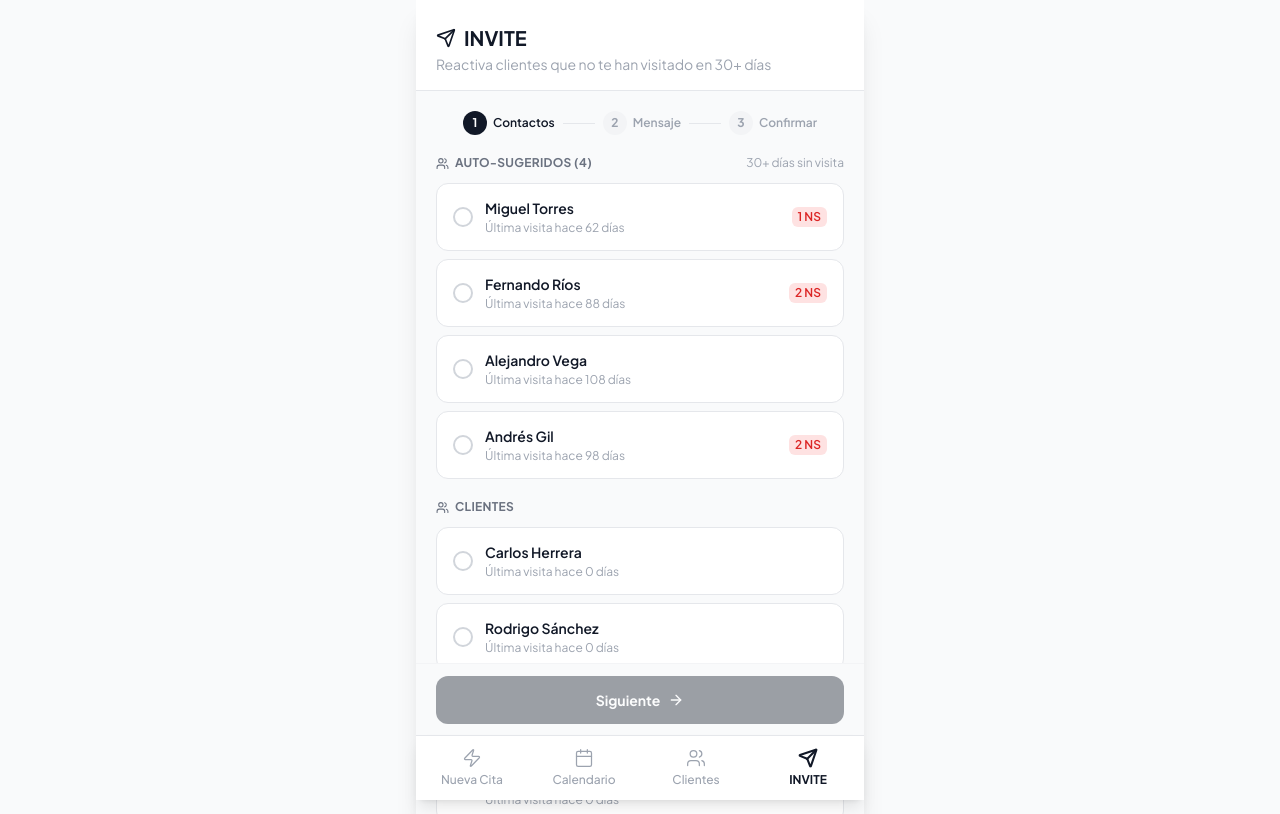
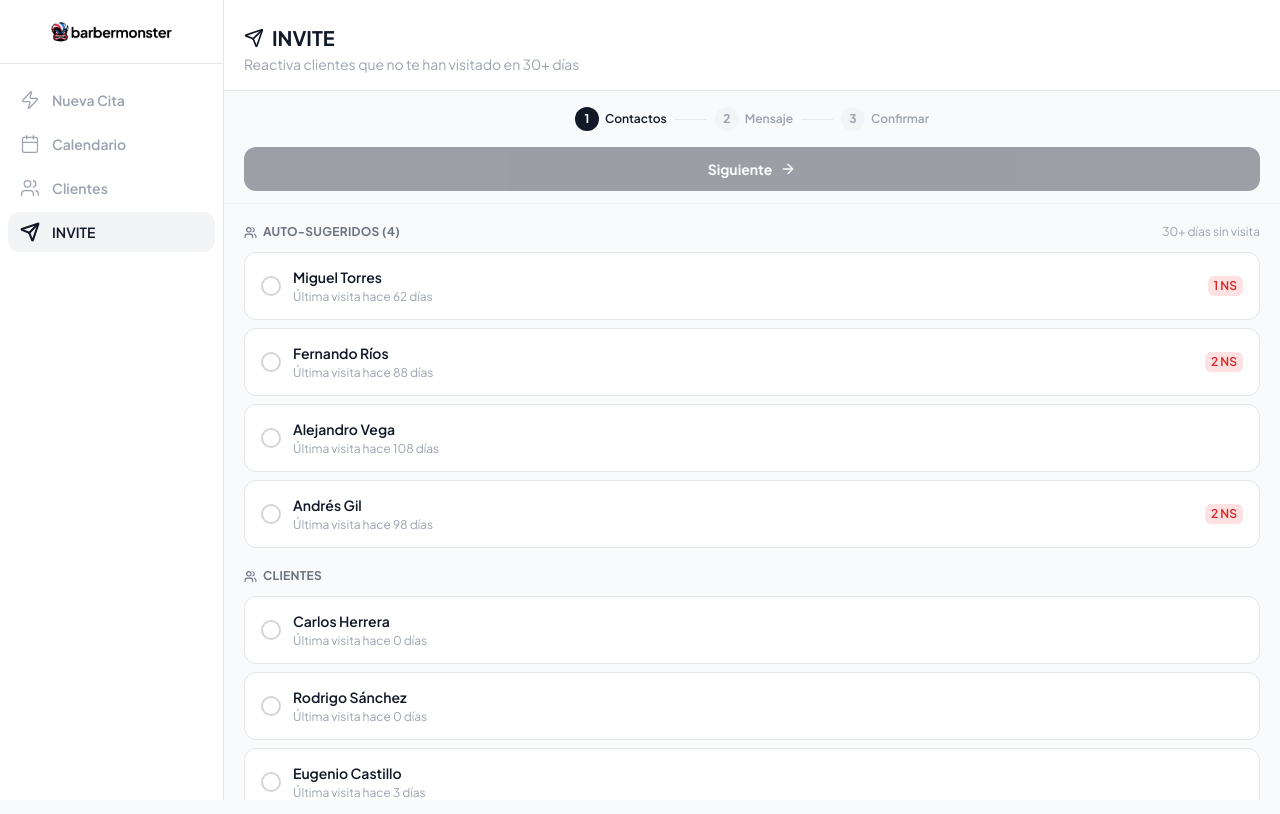
Before and after one commit to eugeniocez/bm-lite-prototype, a React (Vite) app: page /invite in a window 1280 px wide. Shown: the top 814 px of the page. Built offline with nearby package versions, Linux system fonts and the light colour scheme.

Commit message:
feat: layout responsive desktop/tablet con sidebar, scroll contenido por pantalla

```diff
--- a/src/App.jsx
+++ b/src/App.jsx
@@ -1,5 +1,6 @@
 import { Routes, Route, Navigate, useLocation } from 'react-router-dom'
 import BottomNav from './components/shared/BottomNav'
+import Sidebar from './components/shared/Sidebar'
 import QuickBook from './pages/QuickBook'
 import Calendario from './pages/Calendario'
 import Clientes from './pages/Clientes'
@@ -16,34 +17,54 @@ function AppContent() {
   if (location.pathname === '/' && vistaPreviamente) {
     return <Navigate to="/quickbook" replace />
   }
-
   if (location.pathname === '/bienvenida' && vistaPreviamente) {
     return <Navigate to="/quickbook" replace />
   }
 
+  // Pantallas de auth — sin nav, centradas
+  if (sinNav) {
     return (
-    <div className="w-full max-w-md mx-auto min-h-screen bg-gray-50 dark:bg-gray-900 flex flex-col relative shadow-xl">
-      <main className={`flex-1 overflow-y-auto bg-gray-50 dark:bg-gray-950 ${sinNav ? '' : 'pb-20'}`}>
+      <div className="min-h-screen bg-gray-50 dark:bg-gray-900">
         <Routes>
           <Route path="/" element={<Navigate to="/bienvenida" replace />} />
           <Route path="/registro" element={<Registro />} />
           <Route path="/login" element={<Login />} />
           <Route path="/bienvenida" element={<Bienvenida />} />
+        </Routes>
+      </div>
+    )
+  }
+
+  // App principal — con nav
+  return (
+    <div className="h-screen overflow-hidden bg-gray-50 dark:bg-gray-950 flex">
+
+      {/* Sidebar — tablet y desktop */}
+      <Sidebar />
+
+      {/* Contenido principal */}
+      <div className="flex-1 flex flex-col h-full overflow-hidden">
+
+        {/* En móvil: columna centrada max-w-md. En md+: full width */}
+        <div className="flex-1 flex flex-col h-full w-full max-w-md mx-auto md:max-w-none md:mx-0 relative overflow-hidden">
+          <main className="flex-1 overflow-hidden bg-gray-50 dark:bg-gray-950 flex flex-col">
+            <Routes>
+              <Route path="/" element={<Navigate to="/quickbook" replace />} />
               <Route path="/quickbook" element={<QuickBook />} />
               <Route path="/calendario" element={<Calendario />} />
               <Route path="/clientes" element={<Clientes />} />
               <Route path="/invite" element={<Invite />} />
             </Routes>
           </main>
-      {!sinNav && <BottomNav />}
+
+          {/* BottomNav — solo móvil */}
+          <BottomNav />
+        </div>
+      </div>
     </div>
   )
 }
 
 export default function App() {
-  return (
-    <div className="min-h-screen bg-gray-50 dark:bg-gray-900 flex flex-col">
-      <AppContent />
-    </div>
-  )
+  return <AppContent />
 }
--- a/src/components/shared/BottomNav.jsx
+++ b/src/components/shared/BottomNav.jsx
@@ -11,7 +11,7 @@ const NAV_ITEMS = [
 export default function BottomNav() {
   const { pathname } = useLocation()
   return (
-    <nav className="fixed bottom-0 left-1/2 -translate-x-1/2 w-full max-w-md bg-white dark:bg-gray-900 border-t border-gray-200 dark:border-gray-800 flex z-40 shadow-lg">
+    <nav className="md:hidden fixed bottom-0 left-1/2 -translate-x-1/2 w-full max-w-md bg-white dark:bg-gray-900 border-t border-gray-200 dark:border-gray-800 flex z-40 shadow-lg">
       {NAV_ITEMS.map(({ to, label, Icon }) => {
         const active = pathname.startsWith(to)
         return (
--- /dev/null
+++ b/src/components/shared/Sidebar.jsx
@@ -0,0 +1,48 @@
+import { Link, useLocation } from 'react-router-dom'
+import { Zap, Calendar, Users, Send } from 'lucide-react'
+
+const NAV_ITEMS = [
+  { to: '/quickbook', label: 'Nueva Cita', Icon: Zap },
+  { to: '/calendario', label: 'Calendario', Icon: Calendar },
+  { to: '/clientes', label: 'Clientes', Icon: Users },
+  { to: '/invite', label: 'INVITE', Icon: Send },
+]
+
+export default function Sidebar() {
+  const { pathname } = useLocation()
+
+  return (
+    <aside className="hidden md:flex flex-col bg-white dark:bg-gray-900 border-r border-gray-200 dark:border-gray-800 shrink-0 w-16 lg:w-56 transition-all duration-200">
+
+      {/* Logo */}
+      <div className="flex items-center justify-center h-16 border-b border-gray-200 dark:border-gray-800 shrink-0">
+        <img src="/logo.webp" alt="BarberMonster" className="h-7 dark:hidden" />
+        <img src="/logo-white.webp" alt="BarberMonster" className="h-7 hidden dark:block" />
+      </div>
+
+      {/* Nav items */}
+      <nav className="flex-1 py-4 flex flex-col gap-1 px-2">
+        {NAV_ITEMS.map(({ to, label, Icon }) => {
+          const active = pathname.startsWith(to)
+          return (
+            <Link
+              key={to}
+              to={to}
+              className={`flex items-center gap-3 px-3 py-2.5 rounded-xl transition-colors ${
+                active
+                  ? 'bg-gray-100 dark:bg-gray-800 text-gray-900 dark:text-white'
+                  : 'text-gray-400 dark:text-gray-600 hover:bg-gray-50 dark:hover:bg-gray-800 hover:text-gray-900 dark:hover:text-white'
+              }`}
+            >
+              <Icon size={20} strokeWidth={active ? 2.5 : 1.5} className="shrink-0" />
+              {/* Label — solo visible en lg */}
+              <span className={`hidden lg:block text-sm font-semibold whitespace-nowrap ${active ? 'text-gray-900 dark:text-white' : ''}`}>
+                {label}
+              </span>
+            </Link>
+          )
+        })}
+      </nav>
+    </aside>
+  )
+}
--- a/src/pages/Invite.jsx
+++ b/src/pages/Invite.jsx
@@ -16,7 +16,7 @@ const PASOS = ['Contactos', 'Mensaje', 'Confirmar']
 
 function StepIndicator({ paso }) {
   return (
-    <div className="flex items-center justify-center mb-5">
+    <div className="flex items-center justify-center mb-4">
       {PASOS.map((label, i) => {
         const num = i + 1
         const activo = num === paso
@@ -104,24 +104,18 @@ export default function Invite() {
   if (enviado) {
     return (
       <>
-        <div className="flex flex-col bg-gray-50" style={{ height: 'calc(100vh - 64px)' }}>
-          <div className="px-5 pt-6 pb-4 border-b border-gray-200 bg-white shrink-0">
-            <h1 className="text-xl font-bold text-gray-900 flex items-center gap-2 mb-1">
-              <Send size={20} className="text-gray-900" />
-              INVITE
-            </h1>
-            <p className="text-gray-400 text-sm">Reactiva clientes que no te han visitado en 30+ días</p>
-          </div>
-          <div className="flex-1 flex flex-col items-center justify-center px-6 text-center">
-            <div className="w-16 h-16 bg-gray-900 rounded-full flex items-center justify-center mb-4">
-              <Check size={32} className="text-white" />
+        <div className="flex flex-col bg-gray-50 dark:bg-gray-950 min-h-full">
+          <PageHeader title="INVITE" subtitle="Reactiva clientes que no te han visitado en 30+ días" icon={Send} />
+          <div className="flex-1 flex flex-col items-center justify-center px-6 text-center py-16">
+            <div className="w-16 h-16 bg-gray-900 dark:bg-white rounded-full flex items-center justify-center mb-4">
+              <Check size={32} className="text-white dark:text-gray-900" />
             </div>
-            <h2 className="text-xl font-bold text-gray-900 mb-2">¡Campaña enviada!</h2>
+            <h2 className="text-xl font-bold text-gray-900 dark:text-white mb-2">¡Campaña enviada!</h2>
             <p className="text-gray-500 text-sm mb-1">
               {seleccionados.length} mensaje{seleccionados.length > 1 ? 's' : ''} despachado{seleccionados.length > 1 ? 's' : ''}
             </p>
             <p className="text-gray-400 text-xs mb-8">Las reservas generadas aparecerán etiquetadas en el calendario</p>
-            <button onClick={handleReset} className="bg-gray-900 text-white font-bold px-8 py-3 rounded-xl text-sm hover:bg-gray-800 transition-colors">
+            <button onClick={handleReset} className="bg-gray-900 dark:bg-white dark:text-gray-900 text-white font-bold px-8 py-3 rounded-xl text-sm hover:bg-gray-800 transition-colors">
               Nueva campaña
             </button>
           </div>
@@ -132,11 +126,35 @@ export default function Invite() {
   }
 
   return (
-    <div className="min-h-full bg-gray-50 dark:bg-gray-950 flex flex-col">
+    <div className="flex flex-col flex-1 overflow-hidden bg-gray-50 dark:bg-gray-950">
+      {/* Header */}
       <PageHeader title="INVITE" subtitle="Reactiva clientes que no te han visitado en 30+ días" icon={Send} />
 
-      <div className="flex-1 overflow-y-auto px-5 py-5 pb-28">
+      {/* Step indicator + CTA — siempre visible */}
+      <div className="px-5 pt-4 pb-3 bg-gray-50 dark:bg-gray-950 border-b border-gray-100 dark:border-gray-800 shrink-0">
         <StepIndicator paso={paso} />
+        <div className="flex gap-2">
+          {paso > 1 && (
+            <button onClick={() => setPaso(p => p - 1)} className="flex items-center gap-1.5 px-4 py-3 bg-white dark:bg-gray-800 border border-gray-200 dark:border-gray-700 text-gray-700 dark:text-gray-300 font-bold rounded-xl text-sm hover:bg-gray-50 dark:hover:bg-gray-700 transition-colors">
+              <ArrowLeft size={16} />Atrás
+            </button>
+          )}
+          {paso < 3 ? (
+            <button onClick={() => setPaso(p => p + 1)} disabled={paso === 1 && seleccionados.length === 0}
+              className="flex-1 flex items-center justify-center gap-2 bg-gray-900 dark:bg-white dark:text-gray-900 text-white font-bold py-3 rounded-xl text-sm hover:bg-gray-800 dark:hover:bg-gray-100 transition-colors disabled:opacity-40 disabled:cursor-not-allowed">
+              Siguiente<ArrowRight size={16} />
+            </button>
+          ) : (
+            <button onClick={handleEnviar} disabled={seleccionados.length === 0}
+              className="flex-1 flex items-center justify-center gap-2 bg-purple-600 text-white font-bold py-3 rounded-xl text-sm hover:bg-purple-500 transition-colors disabled:opacity-40 disabled:cursor-not-allowed">
+              <Send size={16} />Enviar campaña
+            </button>
+          )}
+        </div>
+      </div>
+
+      {/* Contenido — solo esta área hace scroll */}
+      <div className="flex-1 overflow-y-auto px-5 py-5 pb-20 md:pb-5">
 
         {paso === 1 && (
           <div className="space-y-5">
@@ -229,27 +247,6 @@ export default function Invite() {
           </div>
         )}
       </div>
-
-      <div className="fixed bottom-16 left-1/2 -translate-x-1/2 w-full max-w-md px-5 pb-3 bg-gray-50 dark:bg-gray-950 border-t border-gray-100 dark:border-gray-800">
-        <div className="flex gap-2 pt-3">
-          {paso > 1 && (
-            <button onClick={() => setPaso(p => p - 1)} className="flex items-center gap-1.5 px-4 py-3.5 bg-white dark:bg-gray-800 border border-gray-200 dark:border-gray-700 text-gray-700 dark:text-gray-300 font-bold rounded-xl text-sm hover:bg-gray-50 dark:hover:bg-gray-700 transition-colors">
-              <ArrowLeft size={16} />Atrás
-            </button>
-          )}
-          {paso < 3 ? (
-            <button onClick={() => setPaso(p => p + 1)} disabled={paso === 1 && seleccionados.length === 0}
-              className="flex-1 flex items-center justify-center gap-2 bg-gray-900 dark:bg-white dark:text-gray-900 text-white font-bold py-3.5 rounded-xl text-sm hover:bg-gray-800 dark:hover:bg-gray-100 transition-colors disabled:opacity-40 disabled:cursor-not-allowed">
-              Siguiente<ArrowRight size={16} />
-            </button>
-          ) : (
-            <button onClick={handleEnviar} disabled={seleccionados.length === 0}
-              className="flex-1 flex items-center justify-center gap-2 bg-purple-600 text-white font-bold py-3.5 rounded-xl text-sm hover:bg-purple-500 transition-colors disabled:opacity-40 disabled:cursor-not-allowed">
-              <Send size={16} />Enviar campaña
-            </button>
-          )}
-        </div>
-      </div>
     </div>
   )
 }
```
Also changed, not shown: src/pages/Calendario.jsx (+12 -7 lines), src/pages/Clientes.jsx (+58 -23 lines). Lines whose indentation alone changed are shown as unchanged.
